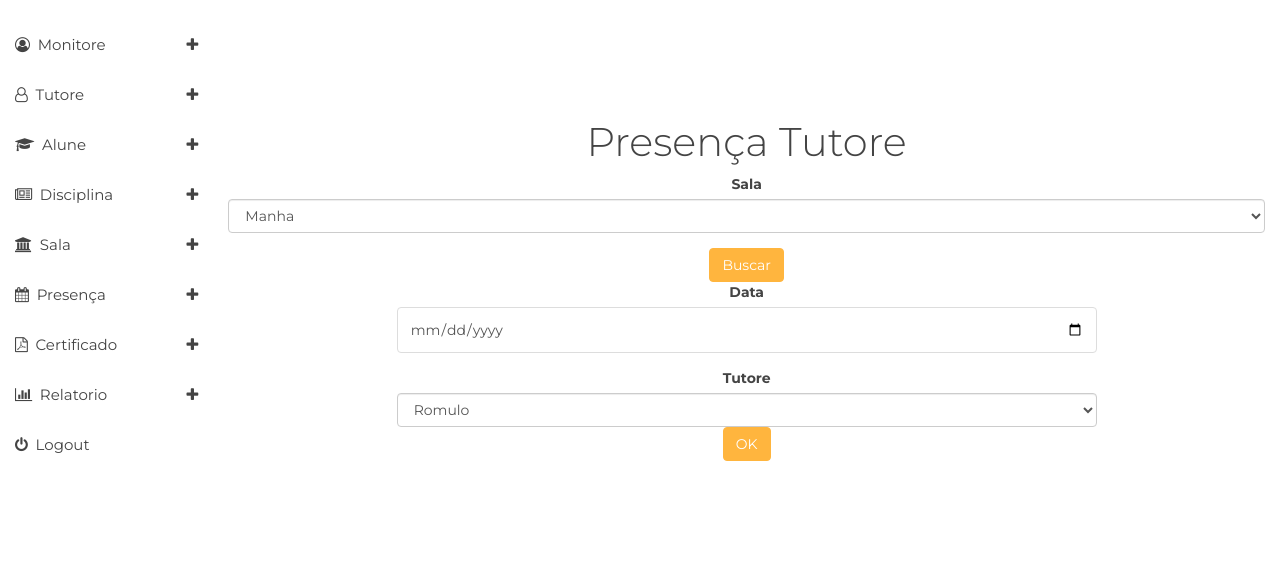
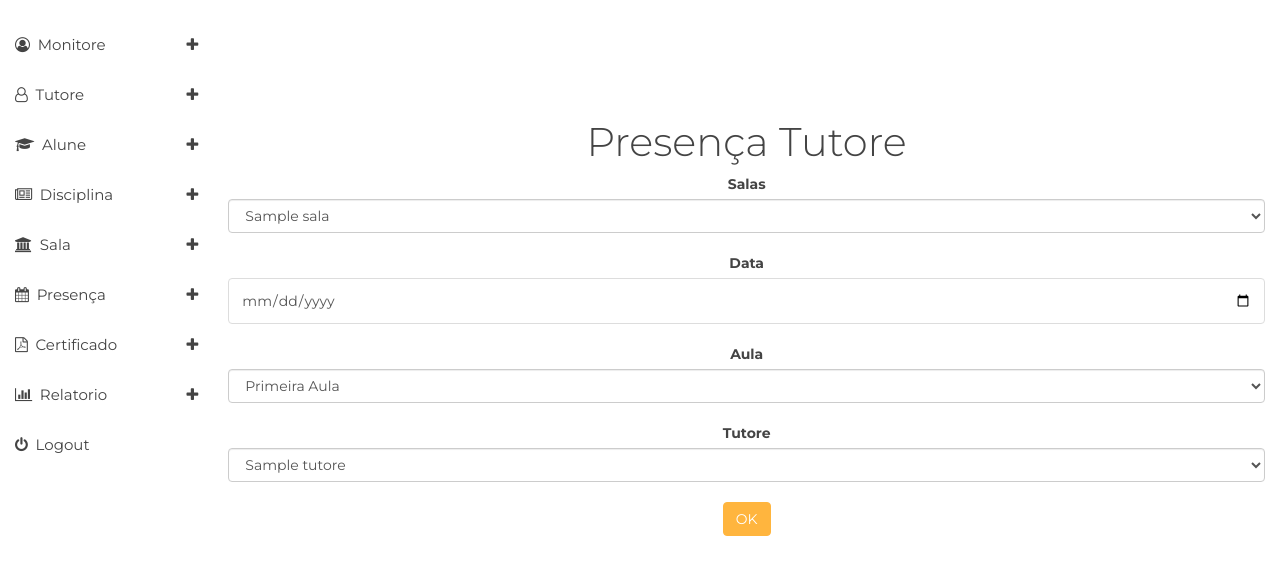
Before and after one commit to rgalvaomachado/atenasystem, a PHP site: page /presenca/presenTutore.php in a window 1280 px wide. Shown: the part 60-635 px from the top of the page. Run offline with PHP 8.4, Linux system fonts and the light colour scheme; tables that the repository leaves empty or names only in its code hold one stand-in row (values such as "Sample post").

Commit message:
presenca monitore

```diff
--- a/presenca/presenTutore.php
+++ b/presenca/presenTutore.php
@@ -20,27 +20,50 @@
 	<div class="col-sm-9 col-sm-offset-3 col-lg-10 col-lg-offset-2 main" style="background-color:white; margin-top:100px">
 		<center>
 			<h1>Presença Tutore</h1>
-			<div class="form-group">
-				<label>Sala</label>
-				<select class="form-control">
-					<option>Manha</option>
-					<option>Noite</option>
-				</select>
-			</div>
-			<button type="button" class="btn btn-md btn-warning">Buscar</button>
-			<div class="row" style="width:700px">
+			<form action="../Controller/PresencaController.php" method="post">
+				<input type="hidden" name="metodo" value="criarPresencaTutore">
 				<div class="form-group">
+					<?php
+						require_once($_SERVER["DOCUMENT_ROOT"]."/Controller/SalaController.php");
+						$SalaController = new SalaController();
+						$salas = $SalaController->getSalas();
+					?>
+					<label>Salas</label>
+					<?php $id = (isset($_GET['sala']) ? $_GET['sala'] : 1) ?>
+					<select name="sala" class="form-control">
+						<?php foreach($salas as $sala){ ?>
+							<option value="<?= $sala['id'] ?>" <?= $sala['id'] == $id ? "selected" : ""?> > <?= $sala['nome'] ?></option>
+						<?php } ?>
+					</select>
+					<br>
 					<label>Data</label>
-					<input class="form-control" type="date" placeholder="">
+					<input name="data" class="form-control" type="date" required>
+					<br>
+					<label>Aula</label>
+					<select name="aula" class="form-control">
+						<option value="1">Primeira Aula</option>
+						<option value="2">Segunda Aula</option>
+					</select>
+					<br>
+					<label>Tutore</label>
+					<?php
+					require_once($_SERVER["DOCUMENT_ROOT"]."/Controller/TutoreController.php");
+					$TutoreController = new TutoreController();
+					$tutores = $TutoreController->getTutores();
+					?>
+					<?php $id = (isset($_GET['tutore']) ? $_GET['tutore'] : 1) ?>
+					<select name="tutore" class="form-control">
+						<?php foreach($tutores as $tutore){ ?>
+							<option value="<?= $tutore['id'] ?>" <?= $tutore['id'] == $id ? "selected" : ""?> > <?= $tutore['nome'] ?></option>
+						<?php } ?>
+					</select>
+					<br>
+					<button type="submit" class="btn btn-md btn-warning">OK</button>
+					<br>
+					<br>
+					<?= isset($_GET['presente']) ? "Presença Registrada" : ""?>
 				</div>
-				<div class="form-group">
-					<label>Tutore</label>
-					<select class="form-control">
-						<option>Romulo</option>
-						<option>Victoria</option>
-					</select>
-				<button type="button" class="btn btn-md btn-warning">OK</button>
-			</div>
+			</form>
 		</center>
 
 	</div>	<!--/.main-->
```
Also changed, not shown: Controller/PresencaController.php (+21 -2 lines), Model/Presenca.php (+35 -1 lines), presenca/presenMonitore.php (+37 -11 lines).
